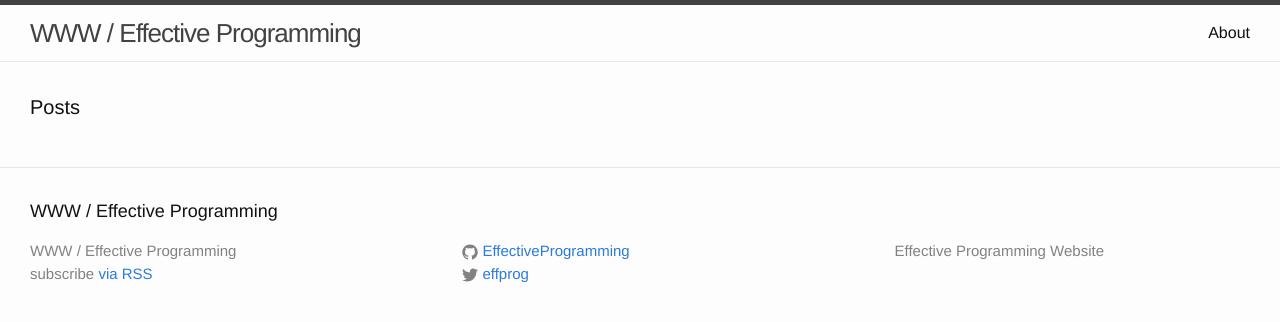
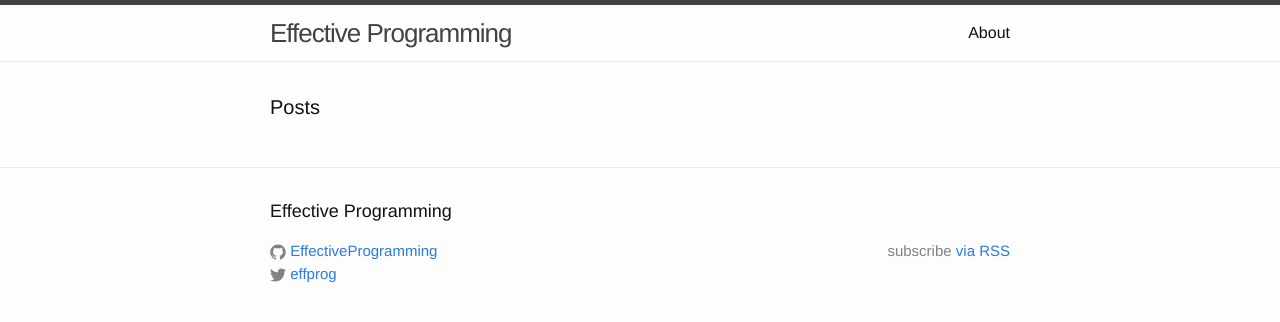
Before and after one commit to EffectiveProgramming-Websites/com.effectiveprogramming.www, a Jekyll site: the page built from index.html, in a window 1280 px wide. Shown: the top 322 px of the page. Built offline with Jekyll 4.4.1, drawn with Linux system fonts in a browser that asks for light colours.

Commit message:
Updated width and columns.

```diff
--- a/_config.yml
+++ b/_config.yml
@@ -1,5 +1,5 @@
 # Site settings
-title: WWW / Effective Programming
+title: Effective Programming
 description: > # this means to ignore newlines until "baseurl:"
   Effective Programming Website
 baseurl: "" # the subpath of your site, e.g. /blog/
--- a/_includes/footer.html
+++ b/_includes/footer.html
@@ -5,14 +5,8 @@
     <h2 class="footer-heading">{{ site.title }}</h2>
 
     <div class="footer-col-wrapper">
+
       <div class="footer-col  footer-col-1">
-        <ul class="contact-list">
-          <li>{{ site.title }}</li>
-		  <li class="rss-subscribe">subscribe <a href="{{ "/feed.xml" | prepend: site.baseurl }}">via RSS</a></li>
-        </ul>
-      </div>
-
-      <div class="footer-col  footer-col-2">
         <ul class="social-media-list">
           {% if site.github_username %}
           <li>
@@ -45,9 +39,15 @@
         </ul>
       </div>
 
+      <div class="footer-col  footer-col-2">
+      </div>
+
       <div class="footer-col  footer-col-3">
-        <p class="text">{{ site.description }}</p>
+        <ul class="contact-list">
+		  <li class="rss-subscribe">subscribe <a href="{{ "/feed.xml" | prepend: site.baseurl }}">via RSS</a></li>
+        </ul>
       </div>
+
     </div>
 
   </div>
--- a/_sass/_layout.scss
+++ b/_sass/_layout.scss
@@ -133,6 +133,7 @@
 .footer-col-3 {
     width: -webkit-calc(45% - (#{$spacing-unit} / 2));
     width:         calc(45% - (#{$spacing-unit} / 2));
+	text-align: right;
 }
 
 @include media-query($on-laptop) {
--- a/css/main.scss
+++ b/css/main.scss
@@ -28,7 +28,6 @@
 $on-laptop:        800px;
 
 // Custom
-$content-width:    1280px;
 
 // Using media queries with like this:
 // @include media-query($on-palm) {
```
